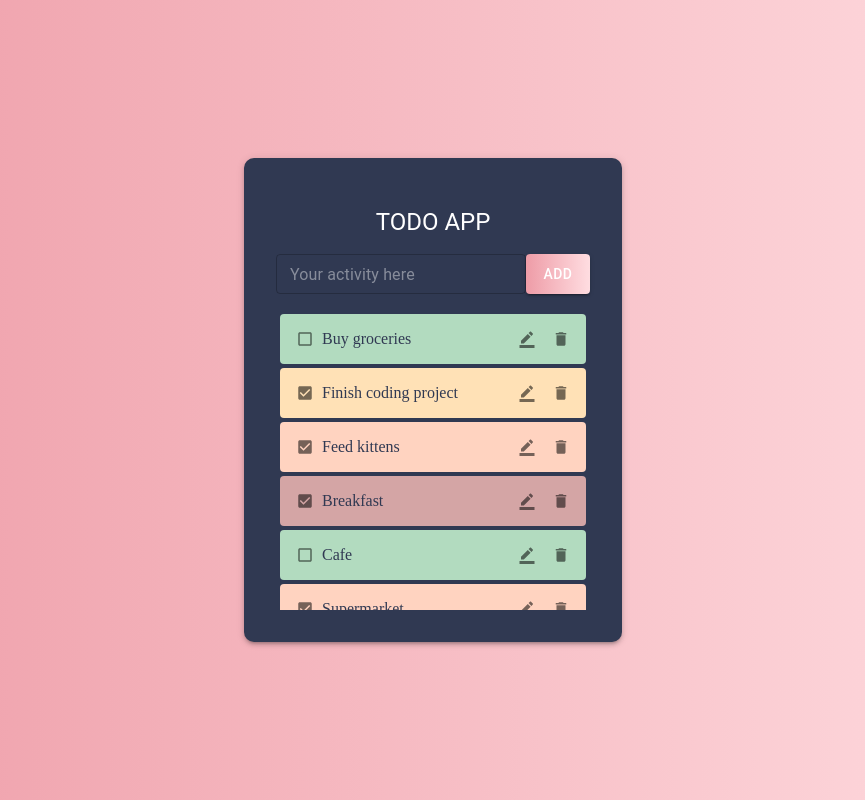
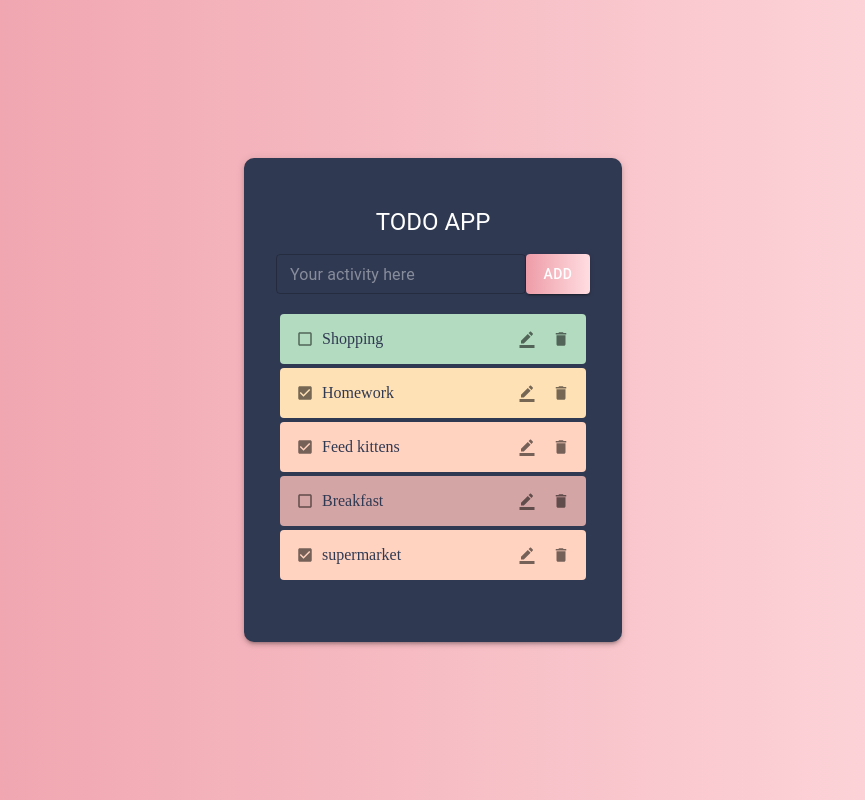
Before and after one commit to catkhanhnguyen/todo-app, a React (Vite) app: page / in a window 1280 px wide. Shown: the whole page, without its empty margins (207-1072 px from the left). Built offline with nearby package versions, Linux system fonts and the light colour scheme; data requests are answered from the project's data file.

Commit message:
edit todo update

```diff
--- a/db.json
+++ b/db.json
@@ -1,13 +1,13 @@
 {
   "todos": [
     {
-      "text": "Buy groceries",
+      "text": "Shopping",
       "color": "#B2DBBF",
       "completed": false,
       "id": "1"
     },
     {
-      "text": "Finish coding project",
+      "text": "Homework",
       "color": "#FFE1B6",
       "completed": true,
       "id": "2"
@@ -21,16 +21,11 @@
     {
       "text": "Breakfast",
       "color": "#D4A5A5",
-      "completed": true,
+      "completed": false,
       "id": "bba4"
     },
     {
-      "text": "Cafe",
-      "color": "#B2DBBF",
-      "id": "54c7"
-    },
-    {
-      "text": "Supermarket",
+      "text": "supermarket",
       "color": "#FFD3C0",
       "completed": true,
       "id": "5103"
--- a/src/components/Toast.jsx
+++ b/src/components/Toast.jsx
@@ -6,16 +6,10 @@ const Toast = ({ open, message, handleClose }) => {
   const [isOpen, setIsOpen] = useState(open);
 
   useEffect(() => {
-    // Update isOpen state when the open prop changes
     setIsOpen(open);
   }, [open]);
 
-  const handleSnackbarClose = (event, reason) => {
-    // If the user closes the snackbar or it times out, update the state
-    if (reason === 'clickaway') {
-      return;
-    }
-
+  const handleSnackbarClose = () => {
     setIsOpen(false);
     handleClose();
   };
--- a/src/components/TodoForm.jsx
+++ b/src/components/TodoForm.jsx
@@ -35,11 +35,7 @@ function TodoForm() {
     fetchTodos();
   }, []);
 
-  const handleSnackbarClose = (event, reason) => {
-    if (reason === 'clickaway') {
-      return;
-    }
-
+  const handleSnackbarClose = () => {
     setSnackbarOpen(false);
   };
 
@@ -68,9 +64,6 @@ function TodoForm() {
           .then(response => {
             if (response.status === 201) {
               return response.json();
-            } else {
-              console.error('Failed to add todo to the database.');
-              throw new Error('Failed to add todo to the database.');
             }
           })
           .then(createdTodo => setTodos([...todos, createdTodo]))
@@ -104,7 +97,7 @@ function TodoForm() {
     fetch(`http://localhost:3000/todos/${editTodo.id}`, {
       method: 'PUT',
       headers: { 'Content-Type': 'application/json' },
-      body: JSON.stringify({ text: newText, color: currentTodo.color }),
+      body: JSON.stringify({ text: newText, color: currentTodo.color, completed: currentTodo.completed }),
     })
       .then(response => {
         if (response.status === 200) {
@@ -231,9 +224,9 @@ function TodoForm() {
             </Box>
 
             <Box>
-              <Tooltip title="Edit">
+              <Tooltip className="tooltip_delete" title="Edit">
                 <IconButton onClick={() => handleEdit(todo)}>
-                  <BorderColor sx={{ fontSize: '18px' }} />
+                  <BorderColor sx={{ fontSize: '18px', color: '' }} />
                 </IconButton>
               </Tooltip>
 
```
